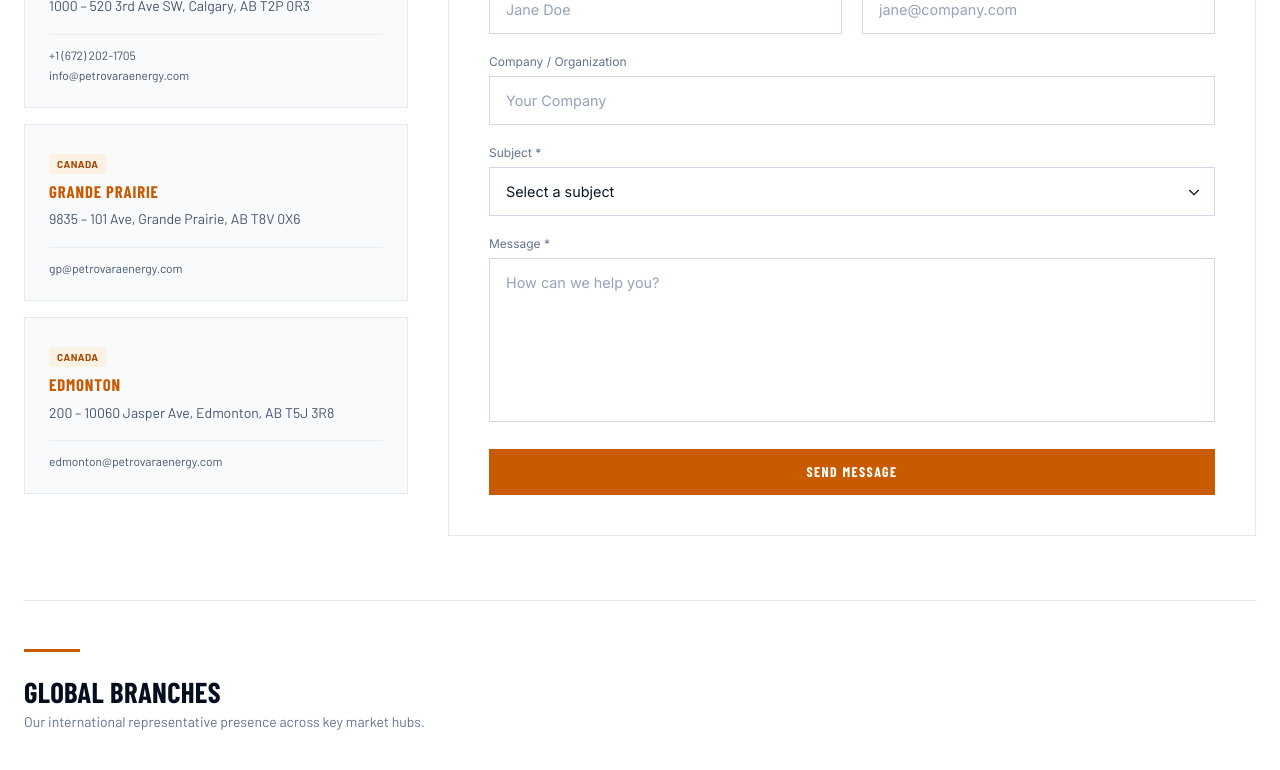
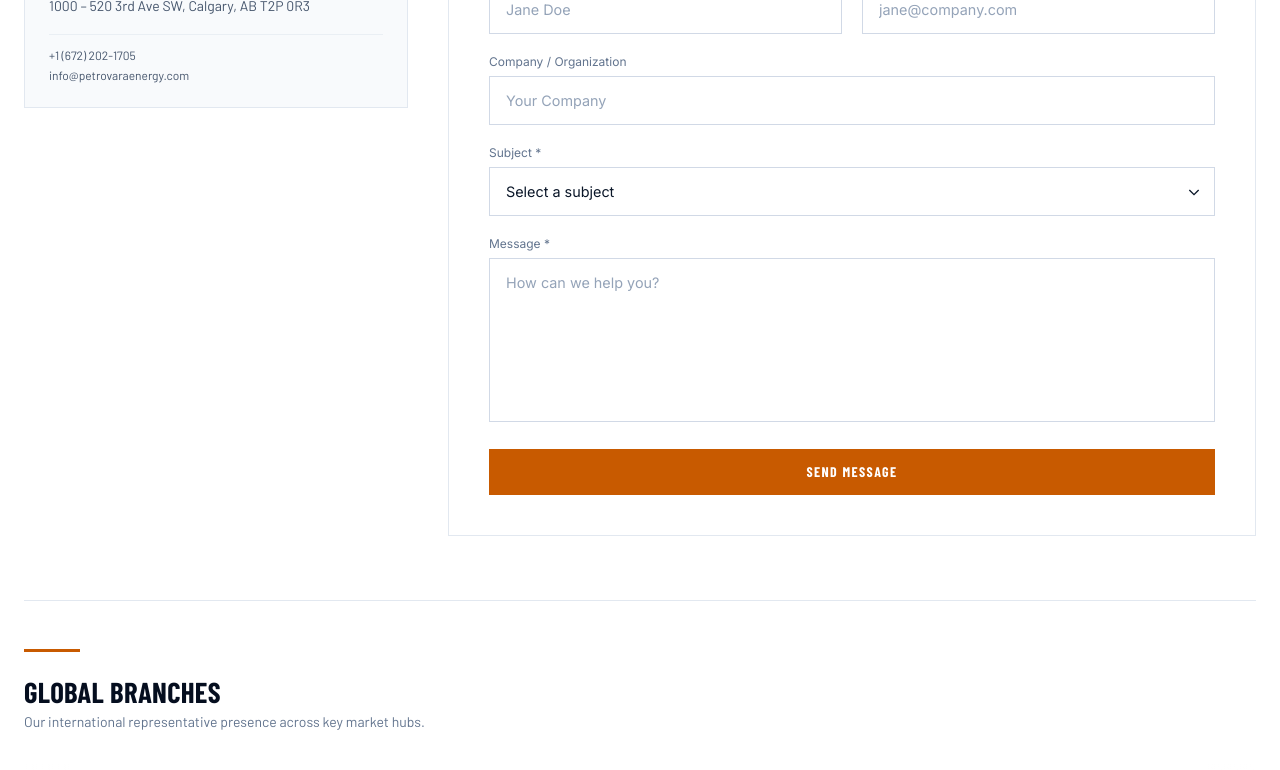
Before and after one commit to mycimbbank20-ux/Petrovaral-energy, a React (Vite) app: page /contact in a window 1280 px wide. Shown: the part 600-1370 px from the top of the page. Built offline with nearby package versions, Linux system fonts and the light colour scheme; a web font is replaced by a local one.

Commit message:
updating the styling

```diff
--- a/src/pages/ContactPage.tsx
+++ b/src/pages/ContactPage.tsx
@@ -793,18 +793,18 @@ const canadianOffices: Office[] = [
     phone: "+1 (672) 202-1705",
     email: "info@petrovaraenergy.com",
   },
-  {
-    city: "Grande Prairie",
-    country: "Canada",
-    address: "9835 – 101 Ave, Grande Prairie, AB T8V 0X6",
-    email: "gp@petrovaraenergy.com",
-  },
-  {
-    city: "Edmonton",
-    country: "Canada",
-    address: "200 – 10060 Jasper Ave, Edmonton, AB T5J 3R8",
-    email: "edmonton@petrovaraenergy.com",
-  },
+  // {
+  //   city: "Grande Prairie",
+  //   country: "Canada",
+  //   address: "9835 – 101 Ave, Grande Prairie, AB T8V 0X6",
+  //   email: "gp@petrovaraenergy.com",
+  // },
+  // {
+  //   city: "Edmonton",
+  //   country: "Canada",
+  //   address: "200 – 10060 Jasper Ave, Edmonton, AB T5J 3R8",
+  //   email: "edmonton@petrovaraenergy.com",
+  // },
 ];
 
 // Add any future branches here — the marquee will adapt automatically!
@@ -903,7 +903,7 @@ function OfficeCard({ office }: { office: Office }) {
 
 function GlobalBranchCard({ branch }: { branch: GlobalBranch }) {
   return (
-    <div className="w-[260px] sm:w-[280px] shrink-0 border border-slate-200 p-6 bg-slate-50 flex flex-col justify-between hover:border-orange-200 hover:bg-slate-100/80 transition-colors select-none">
+    <div className="w- 5-[280px] shrink-0 border border-slate-200 p-6 bg-slate-50 flex flex-col justify-between hover:border-orange-200 hover:bg-slate-100/80 transition-colors select-none">
       <div>
         <span className="text-[10px] font-bold uppercase tracking-wider text-orange-700 bg-orange-100/60 px-2 py-0.5 rounded inline-block mb-2">
           {branch.country}
@@ -1005,7 +1005,7 @@ function GlobalBranchesSection() {
       </div>
 
       {/* Marquee Outer Container with Side Fade Overlay */}
-      <div className="relative overflow-hidden w-full py-2 before:absolute before:left-0 before:top-0 before:bottom-0 before:w-12 before:bg-gradient-to-r before:from-white before:to-transparent before:z-10 after:absolute after:right-0 after:top-0 after:bottom-0 after:w-12 after:bg-gradient-to-l after:from-white after:to-transparent after:z-10">
+      <div className="relative overflow-hidden w-full py-2 before:absolute before:left-0 before:top-0 before:bottom-0 before:w-12 before:bg-linear-to-r before:from-white before:to-transparent before:z-10 after:absolute after:right-0 after:top-0 after:bottom-0 after:w-12 after:bg-linear-to-l after:from-white after:to-transparent after:z-10">
         <div className="animate-global-marquee gap-6 pr-6">
           {marqueeItems.map((branch, index) => (
             <div
```
